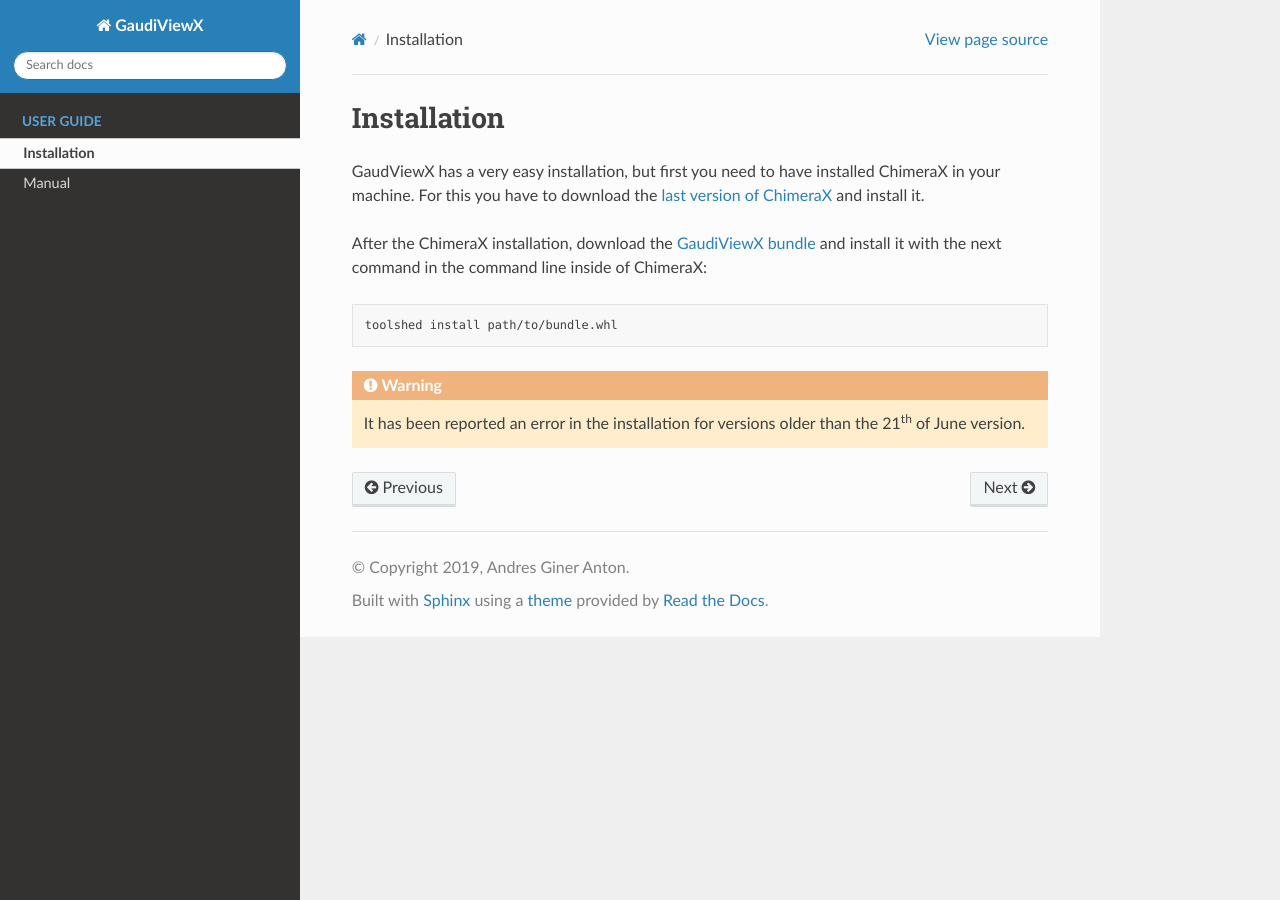
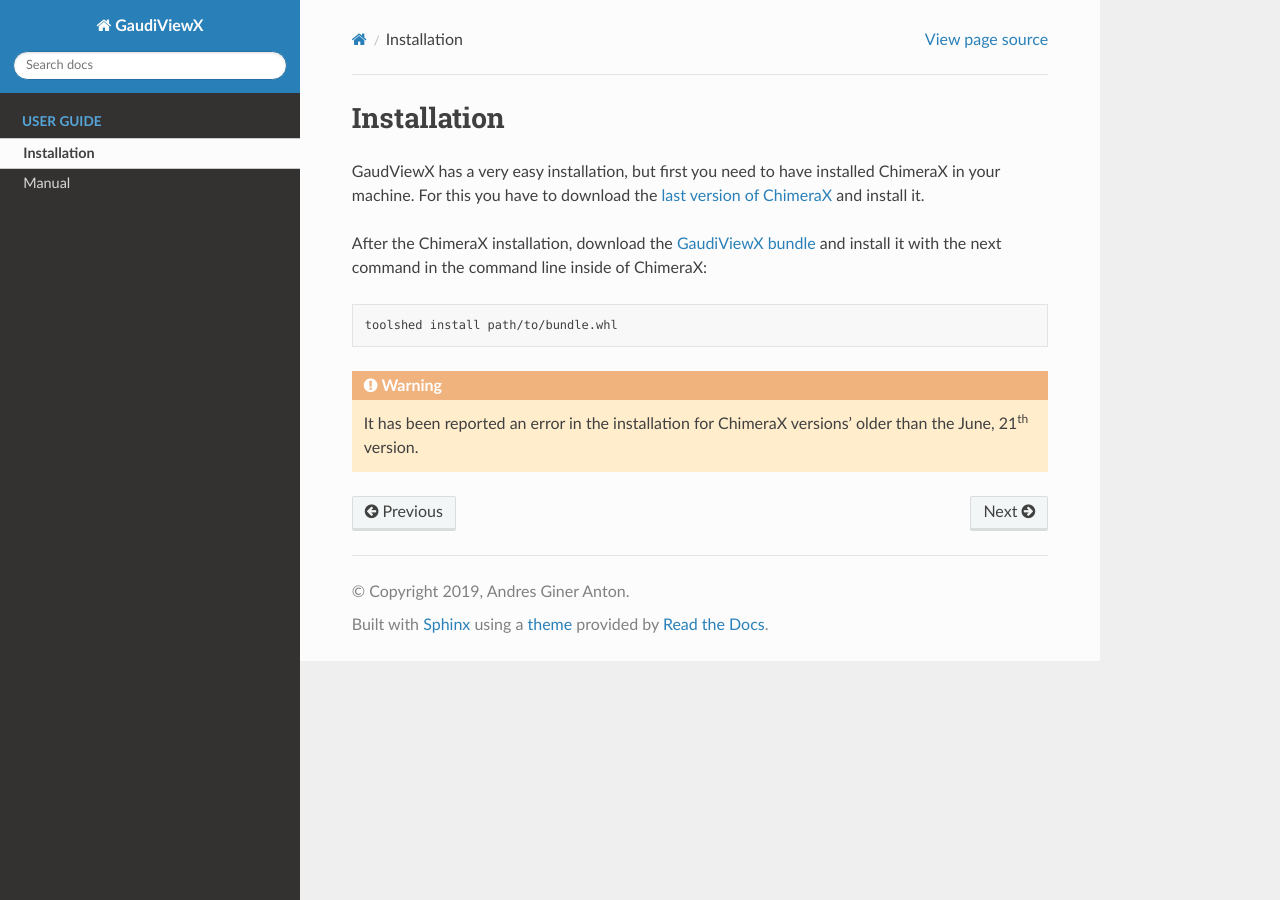
Before and after one commit to insilichem/gaudiviewx, a Sphinx documentation site: the page built from docs/installation.rst, in a window 1280 px wide. Built offline with Sphinx 7.4.7 and the Read the Docs theme 2.0.0, drawn with Linux system fonts in a browser that asks for light colours.

Commit message:
little changes docs

```diff
--- a/docs/installation.rst
+++ b/docs/installation.rst
@@ -11,4 +11,4 @@
 
     toolshed install path/to/bundle.whl
 
-.. warning:: It has been reported an error in the installation for versions older than the 21\ :superscript:`th` of June version.
+.. warning:: It has been reported an error in the installation for ChimeraX versions' older than the June, 21\ :superscript:`th` version.
```
